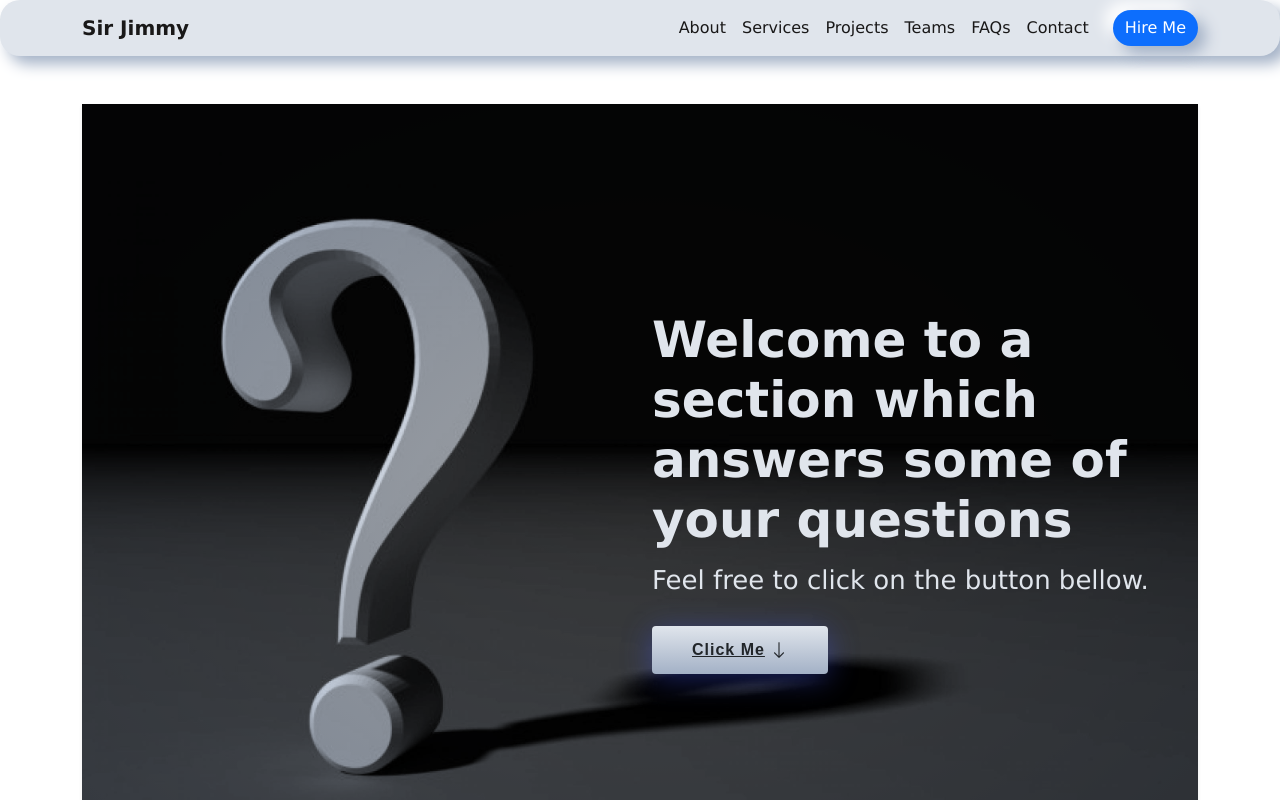
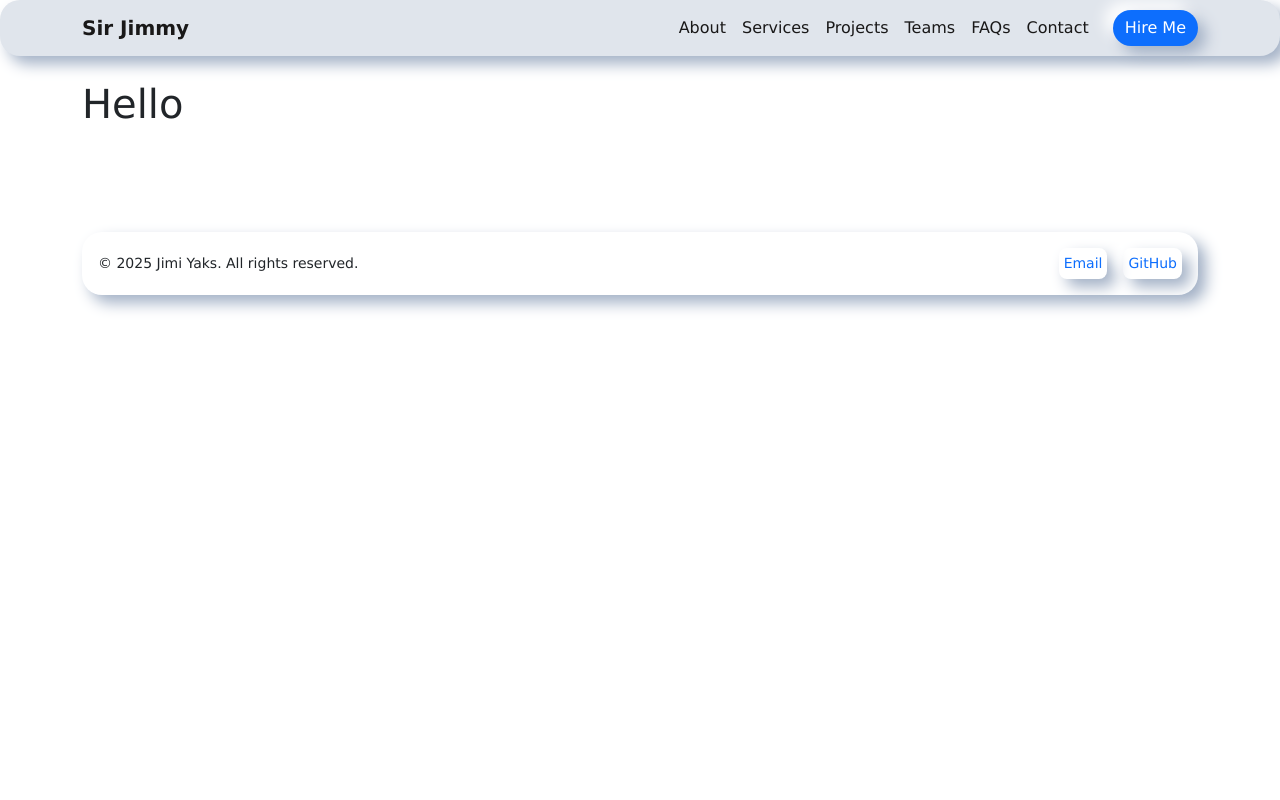
Before and after one commit to Jimmy-ui-maker/00424, a Next.js app: page /faqs in a window 1280 px wide. Shown: the top 800 px of the page. Built offline with nearby package versions, Linux system fonts and the light colour scheme.

Commit message:
changes mades

```diff
--- a/src/app/faqs/page.jsx
+++ b/src/app/faqs/page.jsx
@@ -5,7 +5,8 @@ import Link from "next/link";
 export default function page() {
   return (
     <>
-
+    <h1>Hello</h1>
+    {/**
       <section className="shadow-sm landing-faq mt-4 min-vh-100 d-flex flex-column justify-content-center align-items-center">
         <div className=" container ">
           <div className="row justify-content-center align-content-center ">
@@ -47,6 +48,7 @@ export default function page() {
       <div id="faq">
         <FAQS />
       </div>
+      */}
     </>
   );
 }
```
